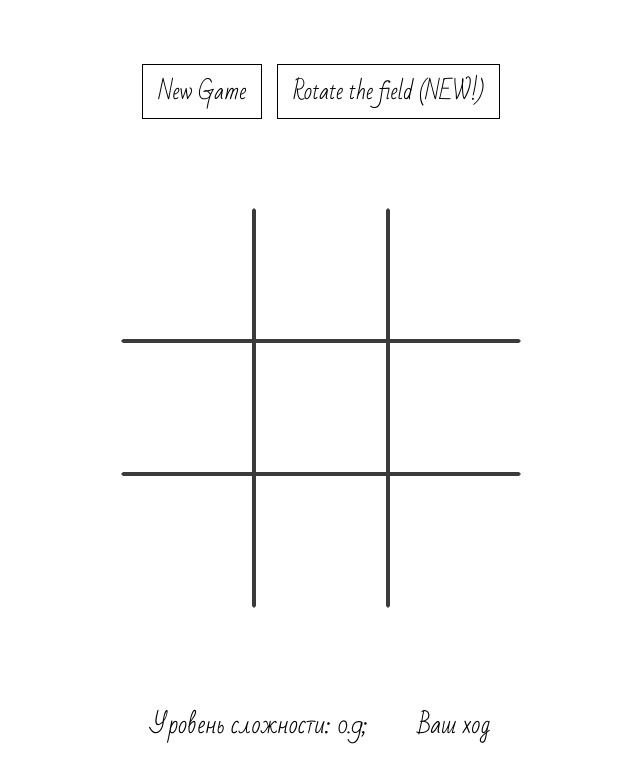
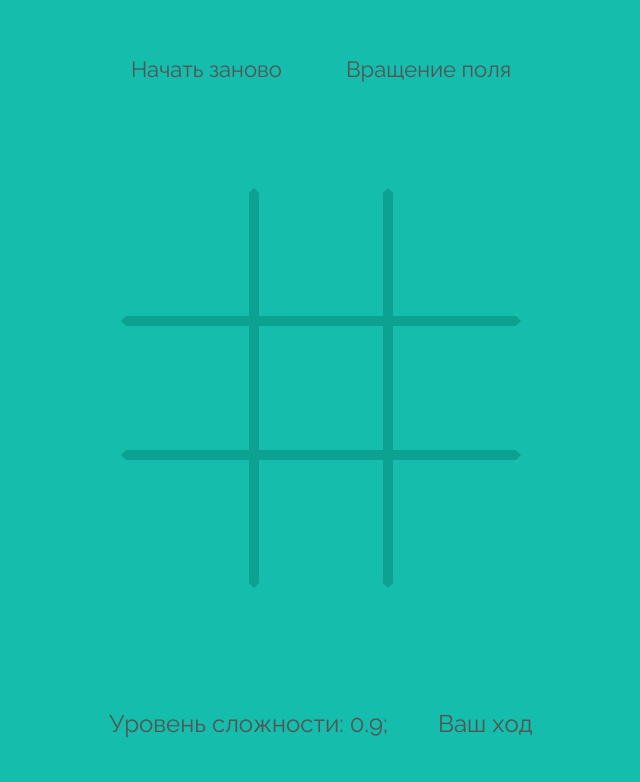
Before and after one commit to Degreet/tic-tac-toe-2, a plain HTML site: page index.html in a window 1280 px wide. Shown: the whole page, without its empty margins (319-959 px from the left). Drawn offline with Linux system fonts and the light colour scheme.

Commit message:
redesigned

```diff
--- a/css/style.css
+++ b/css/style.css
@@ -1,14 +1,18 @@
 body {
     margin: 0;
     padding: 0;
-    background: url(../img/bg.jpg) no-repeat center / cover;
-    font-family: 'Bad Script', cursive;
+    /* background: url(../img/bg.jpg) no-repeat center / cover; */
+    /* background: #1F1C37; */
+    background: #14bdac;
+    /* font-family: 'Bad Script', cursive; */
+    /* font-family: sans-serif; */
+    font-family: 'Raleway', sans-serif;
     display: flex;
     justify-content: space-around;
     flex-direction: column;
     align-items: center;
     height: 100vh;
-    --color: #000;
+    --color: #545454;
 }
 
 html {
@@ -23,7 +27,9 @@ html {
 
 * {
     outline: none;
-    font-family: 'Bad Script', cursive;
+    /* font-family: 'Bad Script', cursive; */
+    /* font-family: sans-serif; */
+    font-family: 'Raleway', sans-serif;
     opacity: 1;
 }
 
@@ -40,14 +46,32 @@ html {
     animation: rotate 20s infinite alternate;
 }
 
-.btn-restart, .switch-mode {
+/* header {
+    position: fixed;
+    top: 10px;
+    background: #ffffff;
+    width: 35%;
+    border-radius: .45rem;
+    display: flex;
+    justify-content: center;
+    align-items: center;
+    margin: 0;
+    padding: 5px;
+} */
+
+/* section {
+    margin-top: 100px;
+} */
+
+button {
     color: var(--color);
-    border: 1px solid var(--color);
+    /* color: #14bdac; */
+    /* border: 1px solid var(--color); */
+    border: none;
     background: unset;
-    padding: 5px 15px;
     transition: all 0.3s ease;
     font-size: 22px;
-    margin-top: 20px;
+    padding: 5px 25px;
 }
 
 .btn-restart {
@@ -55,14 +79,25 @@ html {
 }
 
 .cell {
-    border: 2px solid #1d1c1cdc;
+    /* border: 2px solid #1d1c1cdc; */
+    /* border: 5px solid #3E3B64; */
+    border: 5px solid #0DA192;
     display: flex;
     justify-content: center;
     align-items: center;
-    font-size: 54px;
+    font-size: 74px;
     cursor: pointer;
     color: var(--color);
     user-select: none;
+    font-weight: bold;
+}
+
+.green {
+    color: #41ca85;
+}
+
+.red {
+    color: #d75859;
 }
 
 .right {
@@ -89,8 +124,8 @@ html {
     color: var(--color);
     height: 20px;
     font-weight: lighter;
-    position: relative;
-    bottom: 15px;
+    /* position: relative;
+    bottom: 15px; */
 }
 
 .level {
--- a/index.html
+++ b/index.html
@@ -6,12 +6,13 @@
     <link rel="stylesheet" href="css/style.css">
     <link href="https://fonts.googleapis.com/css2?family=Indie+Flower&display=swap" rel="stylesheet">
     <link href="https://fonts.googleapis.com/css2?family=Bad+Script&display=swap" rel="stylesheet">
+    <link href="https://fonts.googleapis.com/css2?family=Raleway&display=swap" rel="stylesheet">
 </head>
 <body>
 
     <header>
-        <button class="btn-restart">New Game</button>
-        <button class="switch-mode">Rotate the field (NEW!)</button>
+        <button class="btn-restart">Начать заново</button>
+        <button class="switch-mode">Вращение поля</button>
     </header>
 
     <section class="main">
--- a/js/script.js
+++ b/js/script.js
@@ -40,17 +40,13 @@ function player() {
     if (val !== " ") {
         return;
     } else {
-        gameState[row][col] = "X";
+        gameState[row][col] = "X"
     }
 
     msg.innerText = "Ход врага"
-
     render()
-
     turn = "opponent"
-
     if (checkWinner()) return
-
     setTimeout(opponent, 800)
 }
 
```
